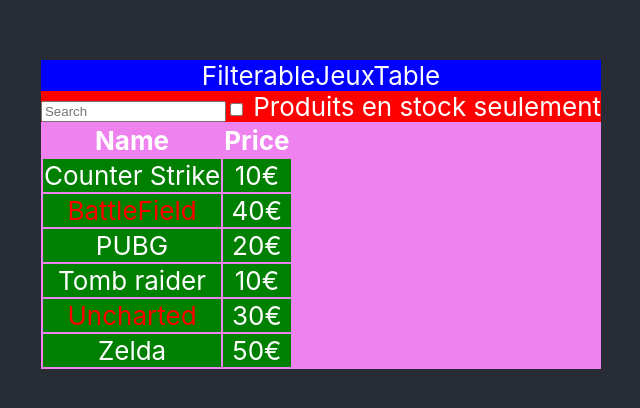
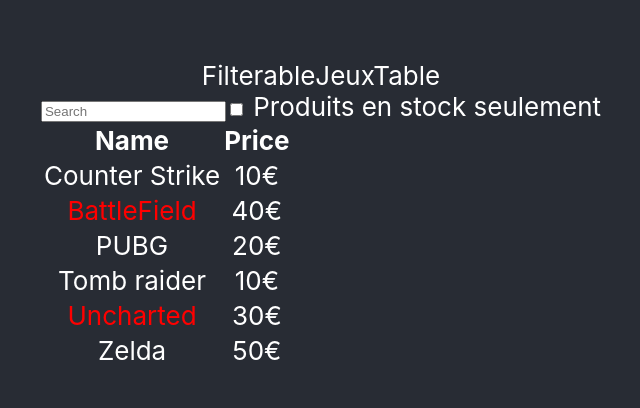
Before and after one commit to TimotheGonin/toobox, a React (Create React App) app: page / in a window 1280 px wide. Shown: the part 186-594 px from the top of the page, without its empty margins (319-959 px from the left). Built offline with nearby package versions, Linux system fonts and the light colour scheme.

Commit message:
filter name/inStock

```diff
--- a/src/jeux/FilterableJeuxTable.js
+++ b/src/jeux/FilterableJeuxTable.js
@@ -6,18 +6,42 @@
 import React, {Component} from 'react';
 import SearchCompo from './SearchCompo';
 import JeuxTable from './JeuxTable';
+import { toHaveDisplayValue } from '@testing-library/jest-dom/dist/matchers';
 
 class FilterableJeuxTable extends Component {
   constructor(props){
     super(props);
     console.log(`les jeux : ${props.jeux}`)
+    this.state = {
+      filterText:'',
+      inStockOnly:false
+    }
+    this.handleFilterTextChange=this.handleFilterTextChange.bind(this);
+    this.handleinStockChange=this.handleinStockChange.bind(this);
+  }
+  handleFilterTextChange(e){
+    console.log(`Parent : ${e}`)
+    this.setState({filterText:e})
+  }
+  handleinStockChange(e){
+    console.log(`Parent : ${e}`)
+    this.setState({inStockOnly:e})
   }
   render(){
     return(
-      <div style={{'backgroundColor' : 'blue'}}>
+      <div>
         FilterableJeuxTable
-        <SearchCompo/>
-        <JeuxTable jeux={this.props.jeux}/>
+        <SearchCompo
+          filterText={this.state.filterText}
+          inStockOnly={this.state.inStockOnly}
+          handleFilterTextChange={this.handleFilterTextChange}
+          handleinStockChange={this.handleinStockChange}
+        />
+        <JeuxTable
+          jeux={this.props.jeux}
+          filterText={this.state.filterText}
+          inStockOnly={this.state.inStockOnly}
+        />
       </div>
     )
   }
--- a/src/jeux/JeuxRow.js
+++ b/src/jeux/JeuxRow.js
@@ -14,7 +14,7 @@
     let name;
     this.props.jeu.stocked ? name=this.props.jeu.name : name = <span style={{'color':'red'}}>{this.props.jeu.name}</span> ;
     return(
-      <tr style={{'backgroundColor' : 'green'}}>
+      <tr>
         <td>{name}</td>
         <td>{this.props.jeu.price}</td>
       </tr>
--- a/src/jeux/JeuxTable.js
+++ b/src/jeux/JeuxTable.js
@@ -13,13 +13,23 @@
     console.log(`JeuxTable les jeux : ${props.jeux}`)
   }
   render(){
+    const filterText = this.props.filterText;
+    const inStockOnly = this.props.inStockOnly;
+
     const rows = [];
     this.props.jeux.forEach(jeu => {
       console.log(`jeu : ${jeu.name}`)
+      console.log(`entrée : ${filterText}`)
+      if(jeu.name.indexOf(filterText) === -1){
+        return
+      }
+      if(inStockOnly && !jeu.stocked){
+        return
+      }
       rows.push(<JeuxRow key={jeu.name} jeu={jeu}/>)
     });
     return(
-      <div style={{'backgroundColor' : 'violet'}}>
+      <div>
         <table>
           <thead>
             <tr>
--- a/src/jeux/SearchCompo.js
+++ b/src/jeux/SearchCompo.js
@@ -8,23 +8,29 @@
 class SearchCompo extends Component {
   constructor(props){
     super(props);
+    console.log(this.props.filterText)
+    console.log(this.props.inStockOnly)
     this.handleFilterTextChange = this.handleFilterTextChange.bind(this);
     this.handleinStockChange = this.handleinStockChange.bind(this);
   }
   handleFilterTextChange(e){
-    console.log(e.target.value)
+    // console.log(e.target.value);
+    this.props.handleFilterTextChange(e.target.value);
   }
   handleinStockChange(e){
-    console.log(e.target.checked)
+    // console.log(e.target.checked);
+    this.props.handleinStockChange(e.target.checked);
   }
   render(){
     return(
-      <div style={{'backgroundColor' : 'red'}}>
+      <div>
         <input type="text"
           placeholder='Search'
+          text={this.props.filterText}
           onChange={this.handleFilterTextChange}
         />
         <input type="checkbox"
+          checked={this.props.inStockOnly}
           onChange={this.handleinStockChange}
         />
         {' '}
```
